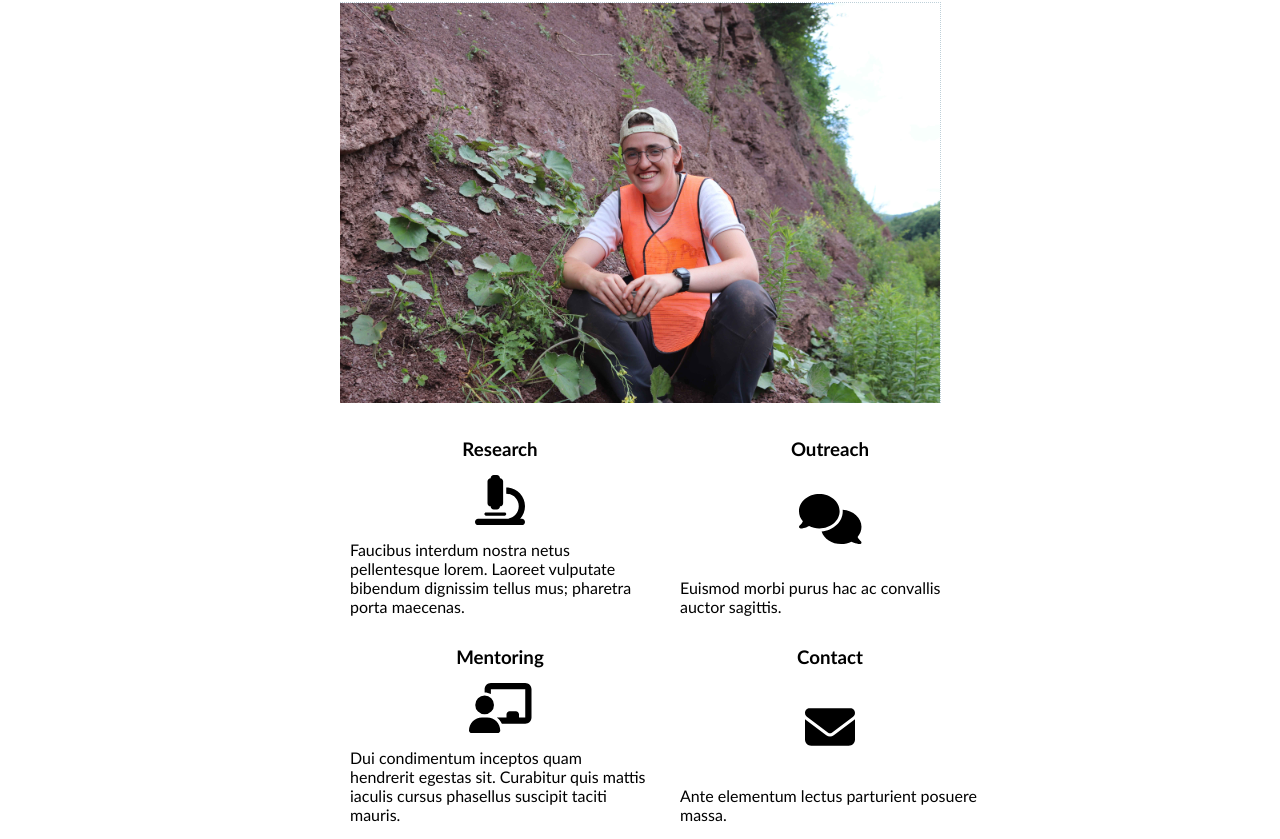
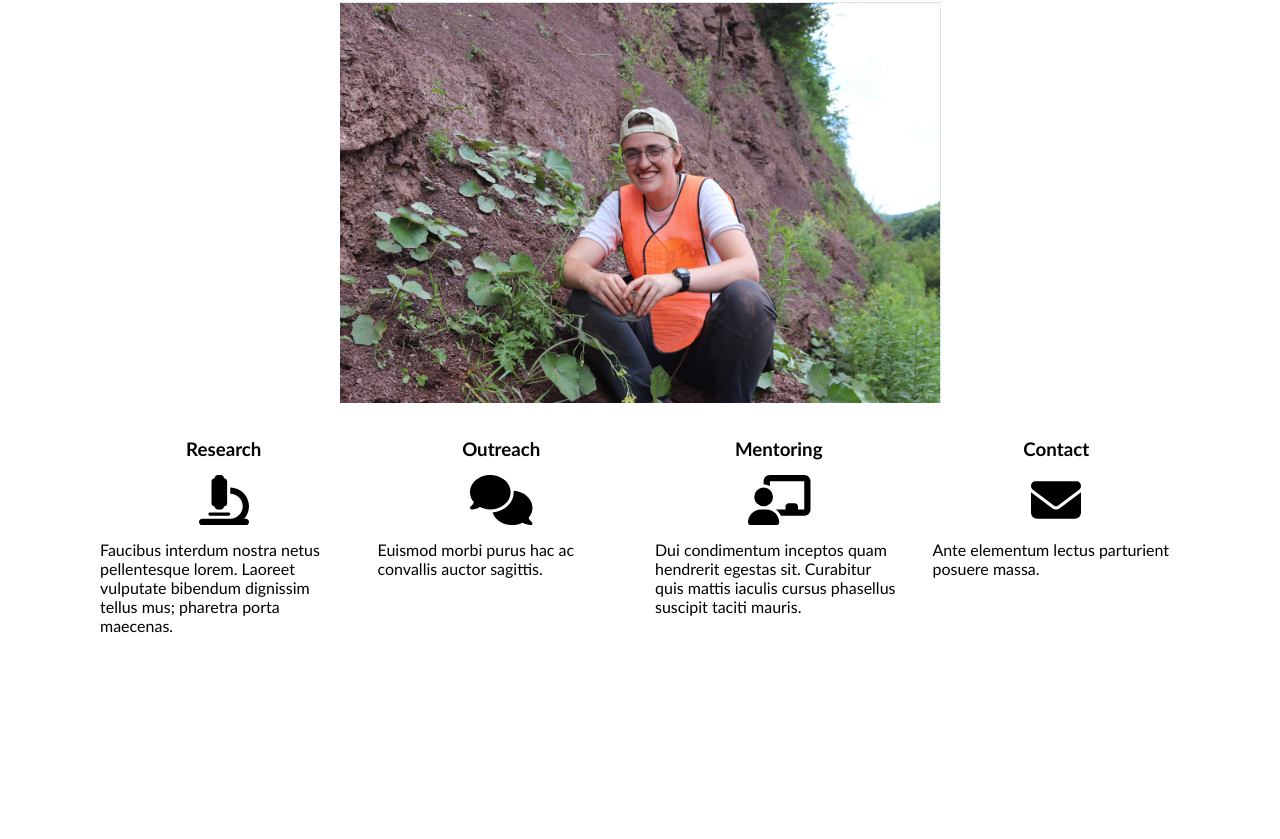
Before and after one commit to mohalloran00/mohalloran00.github.io, a React (Vite) app in the folder react-vite/: page / in a window 1280 px wide. Shown: the part 556-1395 px from the top of the page. After the commit the page ends 1226 px from the top, so only its background shows below. Built offline with nearby package versions, Linux system fonts and the light colour scheme.

Commit message:
1100px BigNav view

```diff
--- a/react-vite/src/components/LandingPage/BigNavigation/BigNavigation.css
+++ b/react-vite/src/components/LandingPage/BigNavigation/BigNavigation.css
@@ -13,6 +13,7 @@
     width: 300px;
     margin: auto;
     border-radius: 5px;
+    display: block;
   }
 
   .big-navbox:hover {
@@ -43,8 +44,25 @@
 
   .big-navbox {
     height: 100%;
+    width: inherit;
     display: flex;
     flex-direction: column;
     justify-content: space-between;
   }
 }
+
+@media screen and (min-width: 1100px) {
+  .big-nav {
+    max-width: 1100px;
+    grid-template-columns: repeat(4, 1fr);
+    grid-template-rows: auto;
+  }
+
+  .big-navbox {
+    display: block;
+  }
+
+  .bnb-icon {
+    margin: 10px 0;
+  }
+}
```
